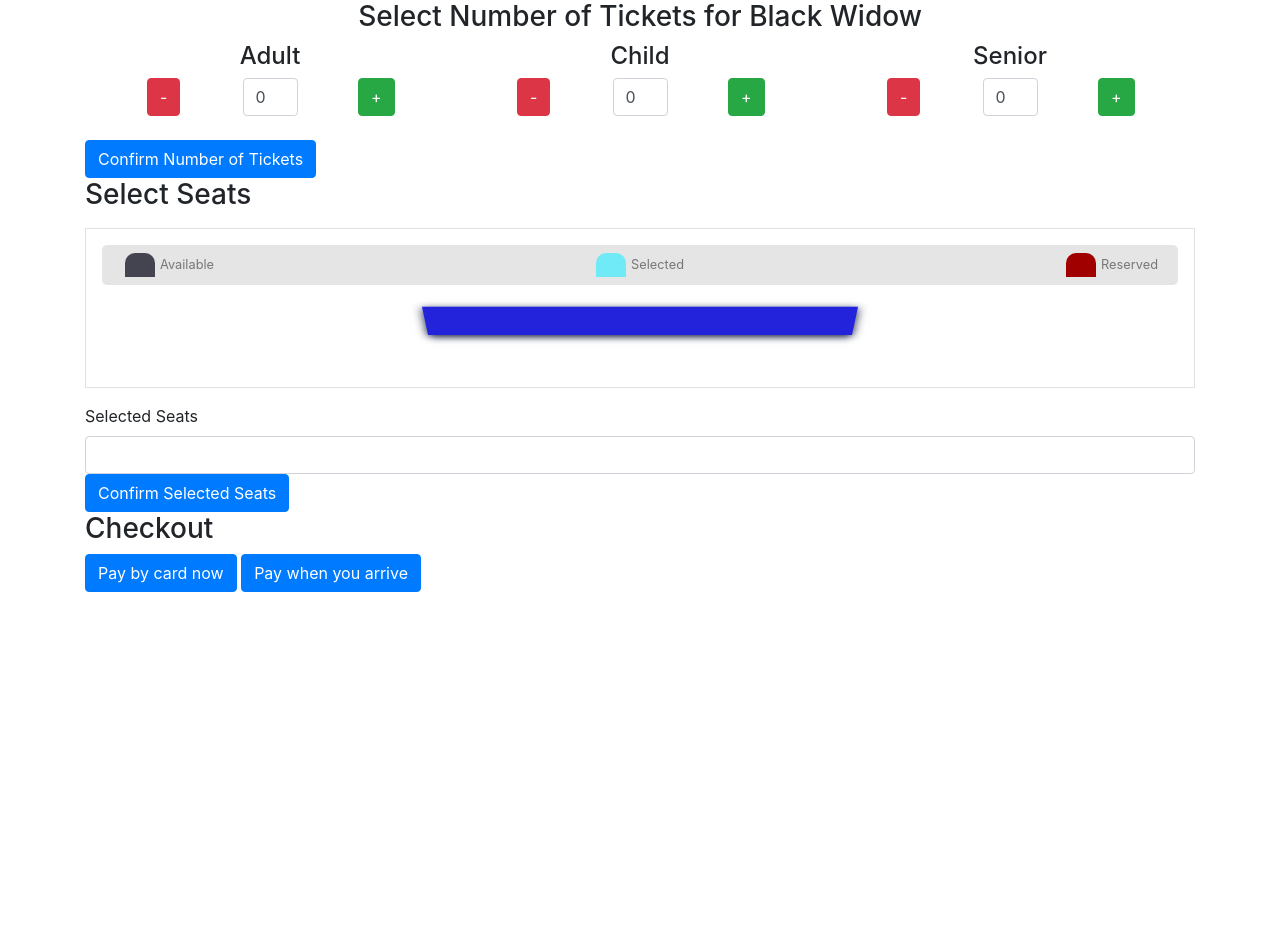
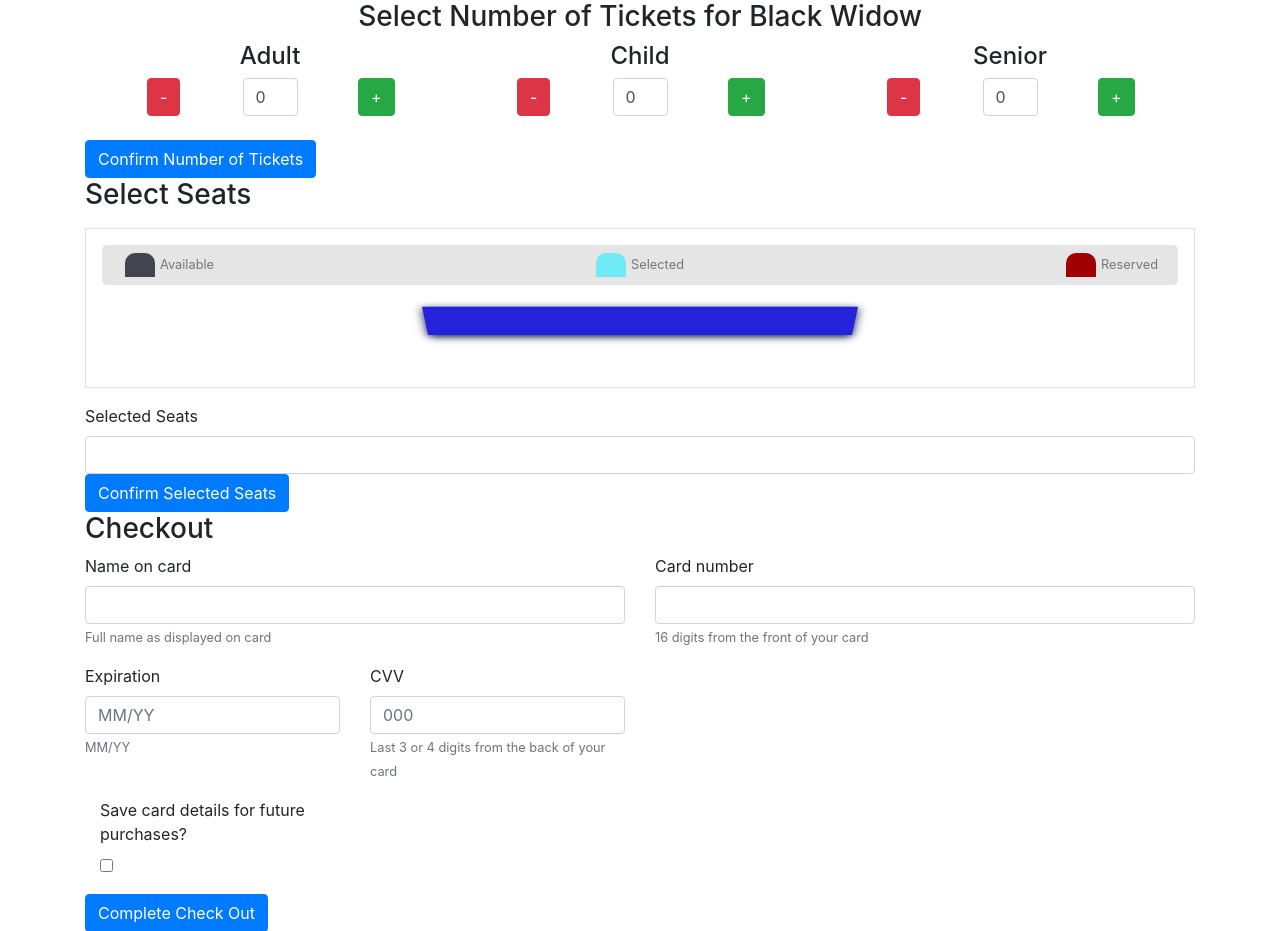
Before and after one commit to AndrzejMiskow/PyFilms-FullStack-Application, a Django app: template PyFilmsInc_root/customer/templates/buyTickets.html in a window 1280 px wide. Shown: the part 56-987 px from the top of the page. Before the commit the page ends 648 px from the top, so only its background shows below. Run offline with Django 3.2, Linux system fonts and the light colour scheme; the template is opened without the code that fills it: values that come from a table or form of the project are taken from there, others are empty; data comes from the database, SQL or seed files in the repository; some libraries are stand-ins or nearby versions.

Commit message:
removed option to pay later from template

```diff
--- a/PyFilmsInc_root/customer/templates/buyTickets.html
+++ b/PyFilmsInc_root/customer/templates/buyTickets.html
@@ -137,14 +137,6 @@ Checkout
 
             <div class="row mb-6">
                 <div class="col-md-6 mb-3">
-                <a id="payByCard" class="btn btn-primary" data-toggle="collapse" href="#card" role="button" aria-expanded="false">Pay by card now</a>
-                <button id="pay-later" name="pay-later" class="btn btn-primary" type="submit">Pay when you arrive</button>
-                </div>
-            </div>
-
-            <div class="collapse"  id="card">
-            <div class="row mb-6">
-                <div class="col-md-6 mb-3">
                     <label for="cName">Name on card</label>
                     <input type="text" class="form-control" id="cName" name="cName"
                            placeholder="" value="{{ card_name }}" maxlength="128" required>
```
